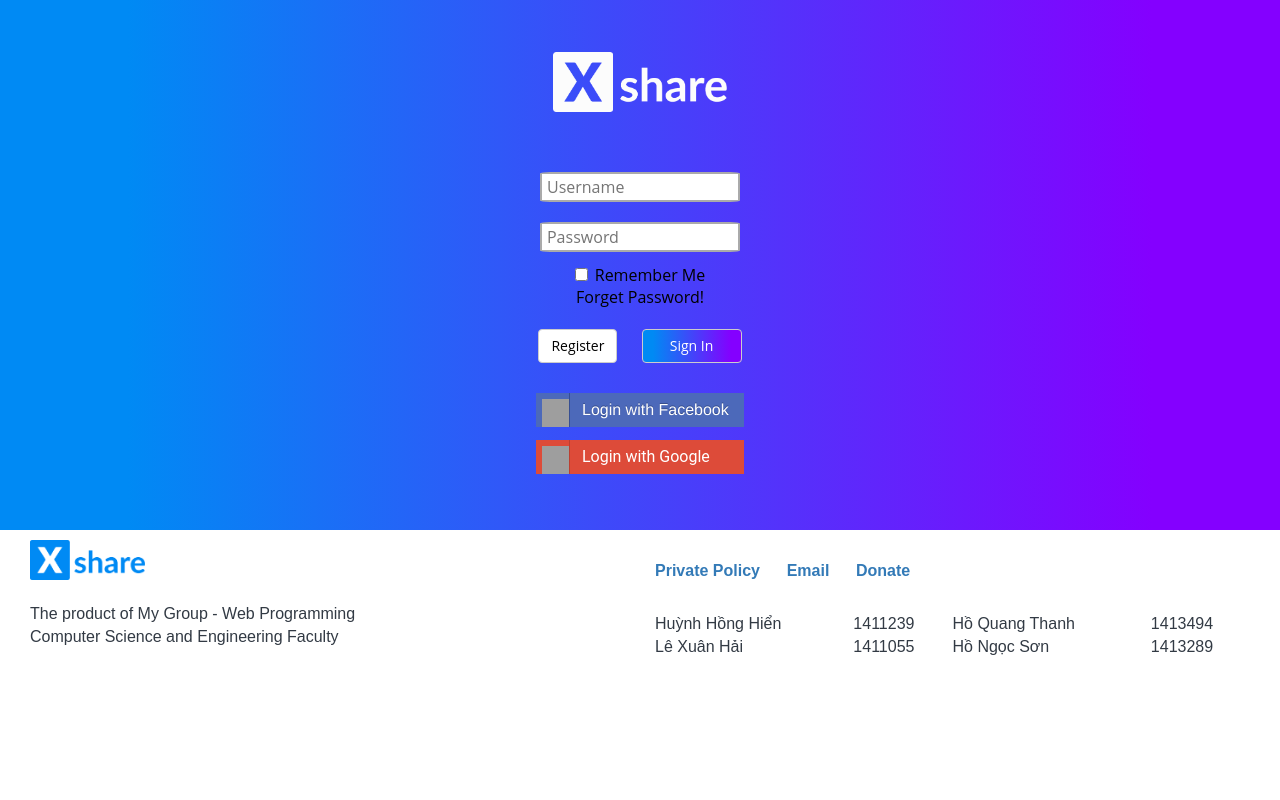
After one commit to thanhhocse96/xshare-ppt-template, a PHP site: page /forgetpass.html in a window 1280 px wide. The commit adds this page. Run offline with PHP 8.4, Linux system fonts and the light colour scheme; some libraries are stand-ins or nearby versions; grey boxes are pictures that could not be loaded.

Commit message:
Add Forget Password page

```diff
--- a/css/style.css
+++ b/css/style.css
@@ -263,6 +263,7 @@ button:focus {
   color: #ffffff;
   font-family: 'Open Sans', sans-serif;
   font-size: 1em;
+  text-align: center;
 }
 
 .sign-in-form a{
--- /dev/null
+++ b/forgetpass.html
@@ -0,0 +1,111 @@
+<!DOCTYPE html>
+<html lang="en">
+
+<head>
+    <meta charset="UTF-8">
+    <meta name="viewport" content="width=device-width, initial-scale=1.0">
+    <meta http-equiv="X-UA-Compatible" content="ie=edge">
+    <link rel="stylesheet" type="text/css" href="./css/bootstrap/bootstrap.css">
+    <link rel="stylesheet" type="text/css" href="./css/style.css">
+    <script src="https://ajax.googleapis.com/ajax/libs/jquery/3.2.1/jquery.min.js"></script>
+    <script src="./js/js-team.js"></script>
+    <link rel="shortcut icon" href="./src/images/Xshare.png" type="image/x-icon">
+    <title>Forget Password - XSHARE</title>
+</head>
+
+<body>
+    <div class="loginPage container-fluit">
+        <div class="row align-center justify-content-center">
+            <div class="col-lg-12 col-md-12 sign-in-form ">
+                <center>
+                    <a href="./index.html">
+                        <img src="./src/images/Logo_white.png" class="sign-in-logo" alt="XShare logo">
+                    </a>
+                </center>
+
+                <div class="icon1">
+                    <input id="username" placeholder="Username" style="color:black;" name="username" type="text" required autofocus class="login-email">
+                </div>
+
+                <div class="icon2">
+                    <input id="password" placeholder="Password" style="color:black;" name="password" type="password" required class="login-pass">
+                </div>
+                <label class="checkbox-inline anim">
+                    <input id="remember" type="checkbox" class="checkbox">Remember Me
+                </label>
+                <br>
+                <a href="./forgetpass.html" style="color:black;">Forget Password!</a>
+                <div class="clear"></div>
+                <div style="margin: 20px;">
+                    <a href="./sign-up.html" class="btn btn-default" style="color:black; margin-right:20px;">Register</a>
+                    <button id="signIn" class="btn btn-default login-btn">Sign In</button>
+                </div>
+                <div>
+                    <center>
+                        <button class="loginBtn loginBtn--facebook">
+                            Login with Facebook
+                        </button>
+                    </center>
+                </div>
+                <div>
+                    <center>
+                        <button class="loginBtn loginBtn--google">
+                            Login with Google
+                        </button>
+                    </center>
+                </div>
+
+            </div>
+        </div>
+
+    </div>
+    <!-- Footer -->
+    <footer class="container-fluid footer-style">
+        <div class="col-md-6">
+            <img src="src/images/Logo-blue.png" alt="" style="height: 40px;">
+            <br>
+            <br>
+            <p class="footer-infor">The product of My Group - Web Programming</p>
+            <p class="footer-infor">Computer Science and Engineering Faculty</p>
+        </div>
+        <div class="col-md-6">
+            <div class="row">
+                <div style="margin-top:20px; margin-bottom:30px; padding-left:15px;">
+                    <a href="#">
+                        <strong>Private Policy</strong>
+                    </a>
+                    &nbsp;&nbsp;&nbsp;&nbsp;
+                    <a href="#">
+                        <strong>Email</strong>
+                    </a>
+                    &nbsp;&nbsp;&nbsp;&nbsp;
+                    <a href="#">
+                        <strong>Donate</strong>
+                    </a>
+                </div>
+            </div>
+            <div class="col-lg-6" style="padding:0;">
+                <div class="col-md-8 " style="padding:0;">
+                    <p class="footer-infor">Huỳnh Hồng Hiển</p>
+                    <p class="footer-infor">Lê Xuân Hải</p>
+                </div>
+                <div class="col-lg-4" style="padding:0;">
+                    <p class="footer-infor">1411239</p>
+                    <p class="footer-infor">1411055</p>
+                </div>
+            </div>
+            <div class="col-lg-6" style="padding:0;">
+                <div class="col-md-8" style="padding:0;">
+                    <p class="footer-infor">Hồ Quang Thanh</p>
+                    <p class="footer-infor">Hồ Ngọc Sơn</p>
+                </div>
+                <div class="col-lg-4" style="padding:0;">
+                    <p class="footer-infor">1413494</p>
+                    <p class="footer-infor">1413289</p>
+                </div>
+            </div>
+        </div>
+    </footer>
+</body>
+
+</html>
--- a/login.html
+++ b/login.html
@@ -34,7 +34,7 @@
                     <input id="remember" type="checkbox" class="checkbox">Remember Me
                 </label>
                 <br>
-                <a href="#" style="color:black;">Forget Password!</a>
+                <a href="./forgetpass.html" style="color:black;">Forget Password!</a>
                 <div class="clear"></div>
                 <div style="margin: 20px;">
                     <a href="./sign-up.html" class="btn btn-default" style="color:black; margin-right:20px;">Register</a>
--- a/src/xshare.sql
+++ b/src/xshare.sql
@@ -9,6 +9,8 @@ CREATE TABLE `users` (
    `email` varchar(100),
    PRIMARY KEY(id)
 );
+
+
 -- User1 - pass: 123
 INSERT INTO users VALUES(0,'user1','202cb962ac59075b964b07152d234b70', 'Hai', 'Le', 'user1@gmail.com');
 -- User2 - pass: 123
```
